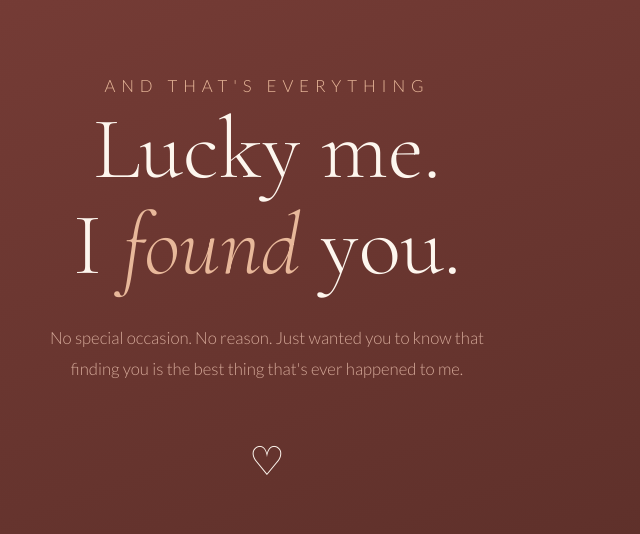
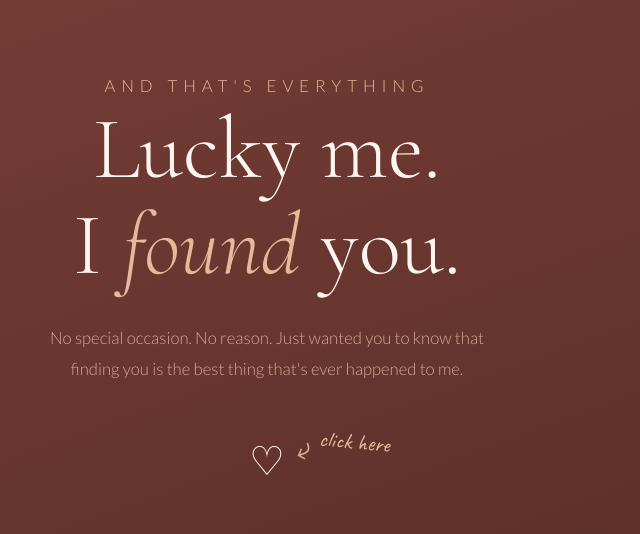
Before and after one commit to thesupermanrohit-sketch/Ifoundyou, a plain HTML site: page index.html in a window 1280 px wide. Shown: the part 4062-4596 px from the top of the page, 373-1013 px from the left. Drawn offline with nearby package versions, Linux system fonts and the light colour scheme.

Commit message:
Update index.html

```diff
--- a/index.html
+++ b/index.html
@@ -4,7 +4,7 @@
   <meta charset="UTF-8" />
   <meta name="viewport" content="width=device-width, initial-scale=1.0"/>
   <title>I Found You</title>
-  <link href="https://fonts.googleapis.com/css2?family=Cormorant+Garamond:ital,wght@0,300;0,400;0,600;1,300;1,400&family=Lato:wght@300;400&display=swap" rel="stylesheet"/>
+  <link href="https://fonts.googleapis.com/css2?family=Cormorant+Garamond:ital,wght@0,300;0,400;0,600;1,300;1,400&family=Lato:wght@300;400&family=Caveat:wght@400;600&display=swap" rel="stylesheet"/>
   <style>
     *, *::before, *::after { box-sizing: border-box; margin: 0; padding: 0; }
 
@@ -467,11 +467,56 @@
       line-height: 1.85;
     }
 
+    .heart-wrap {
+      display: inline-block;
+      position: relative;
+      margin-top: 52px;
+    }
+
     .heart-final {
-      margin-top: 52px;
       font-size: 2.5rem;
       display: block;
       animation: heartbeat 1.4s ease-in-out infinite;
+      cursor: pointer;
+      transition: transform 0.2s ease;
+      user-select: none;
+    }
+
+    .heart-final:hover {
+      transform: scale(1.15);
+    }
+
+    .heart-final.playing {
+      animation: heartbeat-fast 0.8s ease-in-out infinite;
+      filter: drop-shadow(0 0 12px rgba(232, 184, 154, 0.7));
+    }
+
+    .click-annotation {
+      position: absolute;
+      top: -20px;
+      left: calc(100% + 10px);
+      display: flex;
+      align-items: center;
+      gap: 8px;
+      pointer-events: none;
+      width: max-content;
+    }
+
+    .click-annotation-text {
+      font-family: 'Caveat', cursive;
+      font-size: 1.4rem;
+      color: var(--warm);
+      line-height: 1;
+      white-space: nowrap;
+      transform: rotate(5deg);
+    }
+
+    .click-arrow {
+      font-size: 1.8rem;
+      color: var(--warm);
+      margin-top: 15px;
+      opacity: 0.9;
+      transform: scaleX(-1) rotate(20deg);
     }
 
     @keyframes heartbeat {
@@ -479,6 +524,14 @@
       14% { transform: scale(1.2); }
       28% { transform: scale(1); }
       42% { transform: scale(1.15); }
+      56% { transform: scale(1); }
+    }
+
+    @keyframes heartbeat-fast {
+      0%, 100% { transform: scale(1); }
+      14% { transform: scale(1.3); }
+      28% { transform: scale(1); }
+      42% { transform: scale(1.2); }
       56% { transform: scale(1); }
     }
 
@@ -602,7 +655,16 @@
         <p class="eyebrow">and that's everything</p>
         <h2>Lucky me.<br>I <em>found</em> you.</h2>
         <p>No special occasion. No reason. Just wanted you to know that finding you is the best thing that's ever happened to me.</p>
-        <span class="heart-final">♡</span>
+        <div class="heart-wrap">
+          <div class="click-annotation">
+            <span class="click-arrow">⤷</span>
+            <span class="click-annotation-text">click here</span>
+          </div>
+          <span class="heart-final" id="heartBtn">♡</span>
+        </div>
+        <audio id="bgMusic" loop>
+          <source src="assets/music/Bauna kitna bauna hai …… [fTe6uZJzILg].mp3" type="audio/mpeg">
+        </audio>
       </div>
     </div>
   </section>
@@ -677,6 +739,25 @@
       wrap.appendChild(lbl);
       rulerWrap.appendChild(wrap);
     });
+
+    // Heart music toggle
+    const heartBtn = document.getElementById('heartBtn');
+    const bgMusic = document.getElementById('bgMusic');
+    let isPlaying = false;
+    heartBtn.addEventListener('click', () => {
+      if (isPlaying) {
+        bgMusic.pause();
+        heartBtn.classList.remove('playing');
+        heartBtn.textContent = '♡';
+        isPlaying = false;
+      } else {
+        bgMusic.play().then(() => {
+          heartBtn.classList.add('playing');
+          heartBtn.textContent = '♥';
+          isPlaying = true;
+        }).catch(() => {});
+      }
+    });
   </script>
 </body>
 </html>
```
